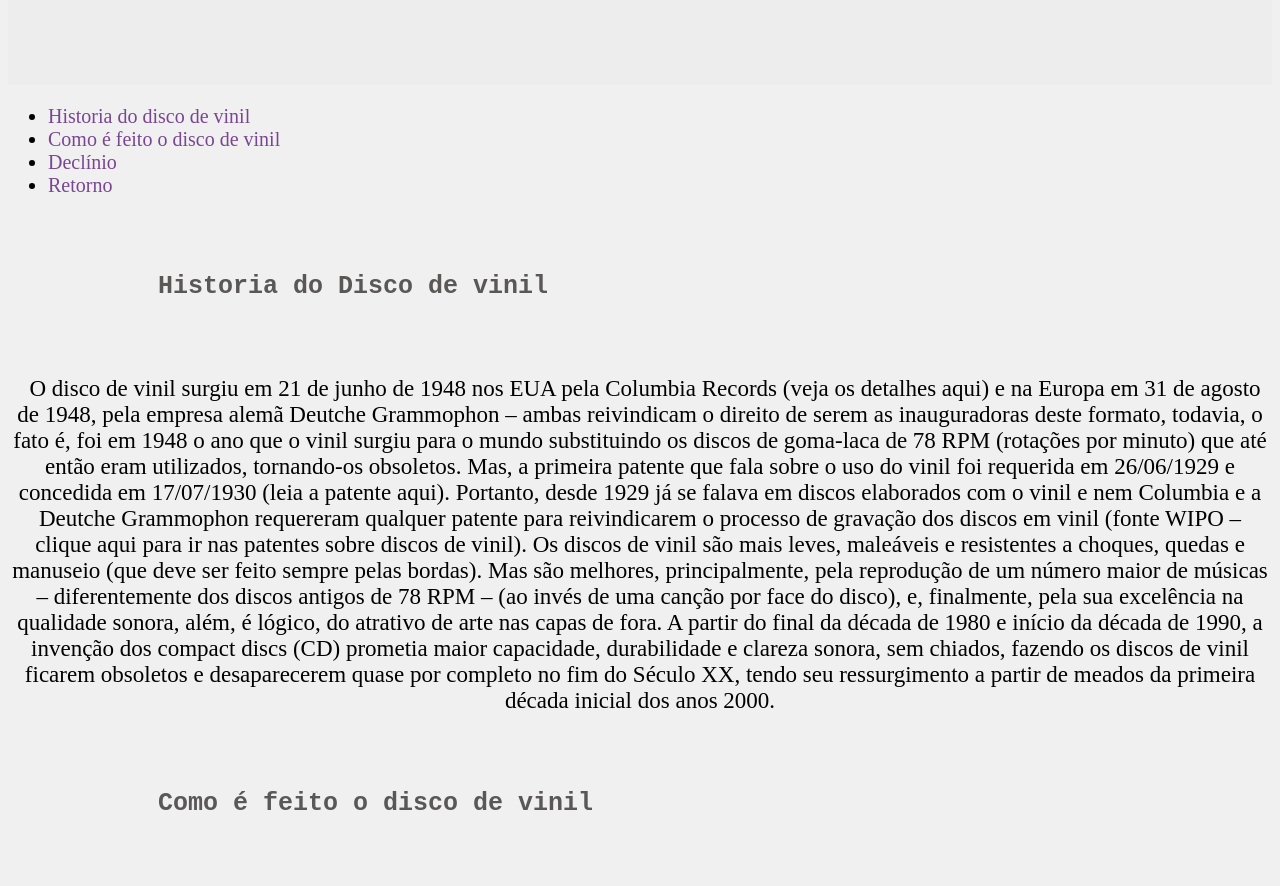
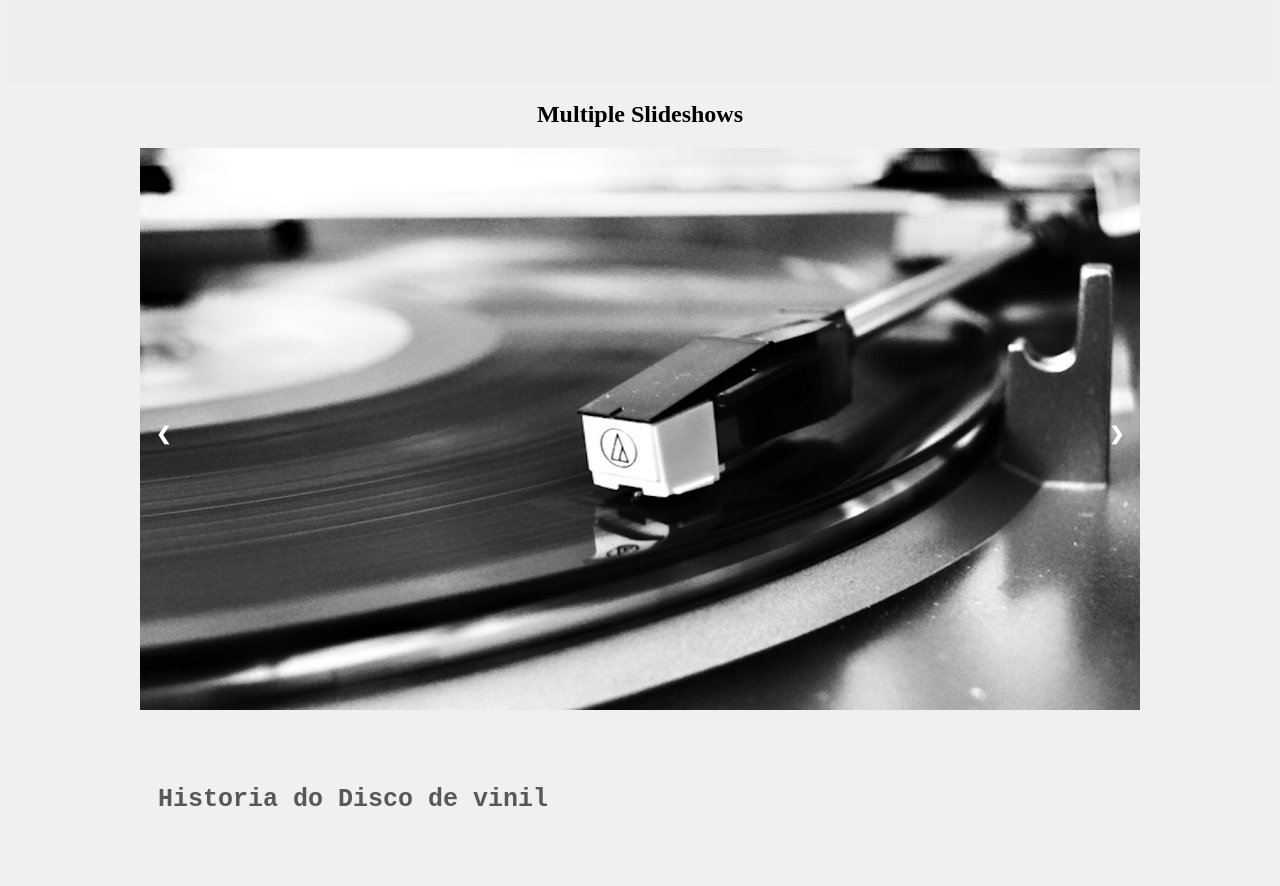
Before and after one commit to GGXARAUJO/Projeto-1-Unirio-DPW, a plain HTML site: page origem.html in a window 1280 px wide. Shown: the part 255-1141 px from the top of the page. Drawn offline with Linux system fonts and the light colour scheme.

Commit message:
slideshow 1

```diff
--- a/index.css
+++ b/index.css
@@ -278,3 +278,42 @@ margin: 50px;
   padding: 20px;
   text-align: center;
 }
+
+* {box-sizing: border-box}
+            .mySlides1, .mySlides2 {display: none}
+            img {vertical-align: middle;}
+
+            /* Slideshow container */
+            .slideshow-container {
+              max-width: 1000px;
+              position: relative;
+              margin: auto;
+            }
+
+            /* Next & previous buttons */
+            .prev, .next {
+              cursor: pointer;
+              position: absolute;
+              top: 50%;
+              width: auto;
+              padding: 16px;
+              margin-top: -22px;
+              color: white;
+              font-weight: bold;
+              font-size: 18px;
+              transition: 0.6s ease;
+              border-radius: 0 3px 3px 0;
+              user-select: none;
+            }
+
+            /* Position the "next button" to the right */
+            .next {
+              right: 0;
+              border-radius: 3px 0 0 3px;
+            }
+
+            /* On hover, add a grey background color */
+            .prev:hover, .next:hover {
+              background-color: #f1f1f1;
+              color: black;
+            }
--- a/origem.html
+++ b/origem.html
@@ -37,14 +37,58 @@
         </nav>
     </div>
     </header>
+
+
     <div>
-        <ul class="indice">
-            <li><a href="#historia">Historia do disco de vinil</a></li>
-            <li><a href="#como">Como é feito o disco de vinil</a></li>
-            <li><a href="#declinio">Declínio</a></li>
-            <li><a href="#retorno">Retorno</a></li>
-        </ul>
+
+
+
+            <h2 style="text-align:center">Multiple Slideshows</h2>
+
+
+            <div class="slideshow-container">
+              <div class="mySlides1">
+                <img src="img/img1.jpg" style="width:100%">
+              </div>
+
+              <div class="mySlides1">
+                <img src="img/img2.jpg" style="width:100%">
+              </div>
+
+              <div class="mySlides1">
+                <img src="img/img3.jpg" style="width:100%">
+              </div>
+
+              <a class="prev" onclick="plusSlides(-1, 0)">&#10094;</a>
+              <a class="next" onclick="plusSlides(1, 0)">&#10095;</a>
+            </div>
+
+
+
+            <script>
+            var slideIndex = [1,1];
+            var slideId = ["mySlides1"]
+            showSlides(1, 0);
+            showSlides(1, 1);
+
+            function plusSlides(n, no) {
+              showSlides(slideIndex[no] += n, no);
+            }
+
+            function showSlides(n, no) {
+              var i;
+              var x = document.getElementsByClassName(slideId[no]);
+              if (n > x.length) {slideIndex[no] = 1}
+              if (n < 1) {slideIndex[no] = x.length}
+              for (i = 0; i < x.length; i++) {
+                 x[i].style.display = "none";
+              }
+              x[slideIndex[no]-1].style.display = "block";
+            }
+            </script>
+
     </div>
+
 <div class="vinilimg">
 <h3 id="historia"  class="titulo1">Historia do Disco de vinil</h3>
 
@@ -90,20 +134,19 @@
             Entretanto, em 2014, o inesperado aconteceu.  </p>
         </div>
         <div>
-            <h3 id="retorno" class="titulo1">
-                Retorno
-            </h3>
-            <p class="letraref" >
-                O disco de vinil voltou a ganhar espaço no mercado norte-americano e se espalhou novamente pelo mundo. Apesar de nunca ter atingido as mesmas proporções que tinha no passado, o retorno fez com que gravadoras voltassem a produzir os LPs. Há quem fale que houve uma popularização do vinil no Brasil a partir de 2016, quando ele conquistou fãs e passou a ser mais usado pelos DJs. Porém, como o preço do disco ainda é pouco acessível, não se pode dizer que ele tenha um público tão grande por aqui.
-            </p>
 
+        <h3 id="retorno" class="titulo1">
+            Retorno
+        </h3>
+        <p class="letraref" >
+            O disco de vinil voltou a ganhar espaço no mercado norte-americano e se espalhou novamente pelo mundo. Apesar de nunca ter atingido as mesmas proporções que tinha no passado, o retorno fez com que gravadoras voltassem a produzir os LPs. Há quem fale que houve uma popularização do vinil no Brasil a partir de 2016, quando ele conquistou fãs e passou a ser mais usado pelos DJs. Porém, como o preço do disco ainda é pouco acessível, não se pode dizer que ele tenha um público tão grande por aqui.
+        </p>
         </div>
+
         <footer class="footer">
             <h2 >&copy; Guilherme Araujo - BSI UNIRIO - 2021</h2>
 
          </footer>
 
-
-
 </body>
 </html>
```
Also changed, not shown: img/d21f2308dd50b20c2ba19dd94c59f50c.jpg (added), img/img1.jpg (added), img/img2.jpg (added), img/img3.jpg (added), img/michael jackson album art nelson kadir 2010.jpg (added).
